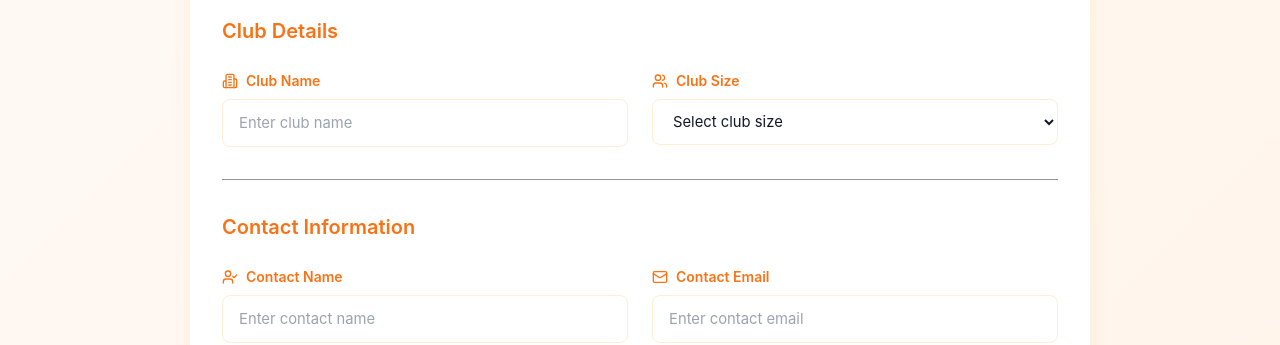
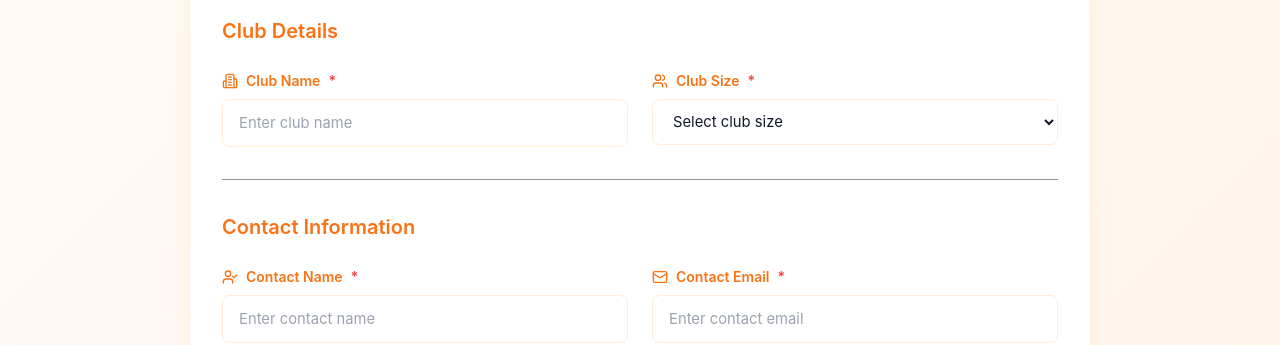
Before and after one commit to purdue-arc/FormDataApp, a React (Create React App) app: page /club in a window 1280 px wide. Shown: the part 298-643 px from the top of the page. Built offline with nearby package versions, Linux system fonts and the light colour scheme.

Commit message:
Add asterisks and adjust error fonts

```diff
--- a/src/ClubForm/ClubForm.jsx
+++ b/src/ClubForm/ClubForm.jsx
@@ -81,7 +81,7 @@ class ClubForm extends React.Component {
     const rules = this.validationRules[fieldName];
 
     if (rules.required && (!value || value.trim() === "")) {
-      return `"${this.field_to_name[fieldName]}" is required`;
+      return `${this.field_to_name[fieldName]} is required`;
     }
 
     if (rules.pattern && !rules.pattern.test(value)) {
@@ -193,6 +193,7 @@ class ClubForm extends React.Component {
   renderFormField = ({ name, label, type = "text", icon: Icon, options = null }) => {
     const error = this.state.errors[name];
     const value = this.state[name];
+    const isRequired = this.validationRules[name].required;
 
     return (
         <motion.div
@@ -203,7 +204,7 @@ class ClubForm extends React.Component {
         >
           <label htmlFor={name} className="club-form-label">
             {Icon && <Icon size={16} />}
-            {label}
+            {label} {isRequired && <span className="text-red-500">*</span>}
           </label>
 
           {options ? (
--- a/src/ClubForm/ClubStyle.css
+++ b/src/ClubForm/ClubStyle.css
@@ -248,6 +248,7 @@
 
 /* Error States */
 .club-form-error {
+    font-size: 0.875rem;
     display: inline-block;
     background-color: #fff5f5;
     color: #e53e3e;
--- a/src/CompanyForm/CompanyForm.jsx
+++ b/src/CompanyForm/CompanyForm.jsx
@@ -81,7 +81,7 @@ class CompanyForm extends React.Component {
     const rules = this.validationRules[fieldName];
 
     if (rules.required && (!value || value.trim() === "")) {
-      return `"${this.field_to_name[fieldName]}" is required`;
+      return `${this.field_to_name[fieldName]} is required`;
     }
 
     if (rules.pattern && !rules.pattern.test(value)) {
@@ -189,6 +189,7 @@ class CompanyForm extends React.Component {
   renderFormField = ({ name, label, type = "text", icon: Icon, options = null }) => {
     const error = this.state.errors[name];
     const value = this.state[name];
+    const isRequired = this.validationRules[name].required;
 
     return (
         <motion.div
@@ -199,7 +200,7 @@ class CompanyForm extends React.Component {
         >
           <label htmlFor={name} className="company-form-label">
             {Icon && <Icon size={16} />}
-            {label}
+            {label} {isRequired && <span className="text-red-500">*</span>}
           </label>
 
           {options ? (
--- a/src/CompanyForm/CompanyStyle.css
+++ b/src/CompanyForm/CompanyStyle.css
@@ -15,6 +15,7 @@
 }
 
 .company-form-error {
+    font-size: 0.875rem;
     display: inline-block;
     background-color: #fff5f5;
     color: #e53e3e;
--- a/src/LabForm/LabForm.jsx
+++ b/src/LabForm/LabForm.jsx
@@ -84,7 +84,7 @@ class LabForm extends React.Component {
     const rules = this.validationRules[fieldName];
 
     if (rules.required && (!value || value.trim() === "")) {
-      return `"${this.field_to_name[fieldName]}" is required`;
+      return `${this.field_to_name[fieldName]} is required`;
     }
 
     if (rules.pattern && !rules.pattern.test(value)) {
@@ -196,6 +196,7 @@ class LabForm extends React.Component {
   renderFormField = ({ name, label, type = "text", icon: Icon, options = null }) => {
     const error = this.state.errors[name];
     const value = this.state[name];
+    const isRequired = this.validationRules[name].required;
 
     return (
         <motion.div
@@ -206,7 +207,7 @@ class LabForm extends React.Component {
         >
           <label htmlFor={name} className="lab-form-label">
             {Icon && <Icon size={16} />}
-            {label}
+            {label} {isRequired && <span className="text-red-500">*</span>}
           </label>
 
           {options ? (
--- a/src/LabForm/LabStyle.css
+++ b/src/LabForm/LabStyle.css
@@ -15,6 +15,7 @@
 }
 
 .lab-form-error {
+    font-size: 0.875rem;
     display: inline-block;
     background-color: #fff5f5;
     color: #e53e3e;
```
